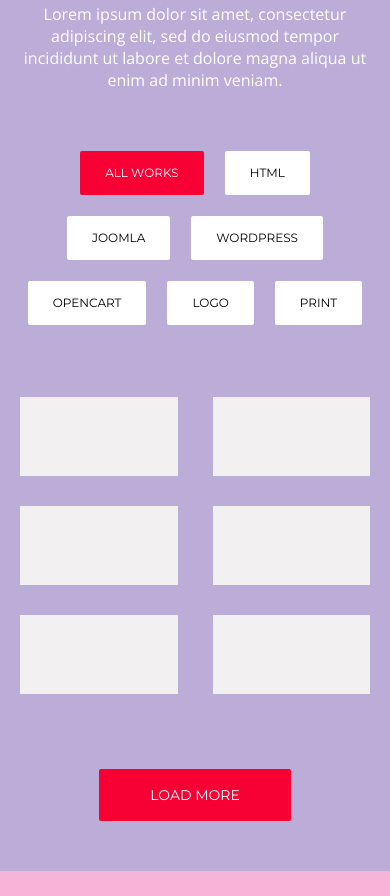
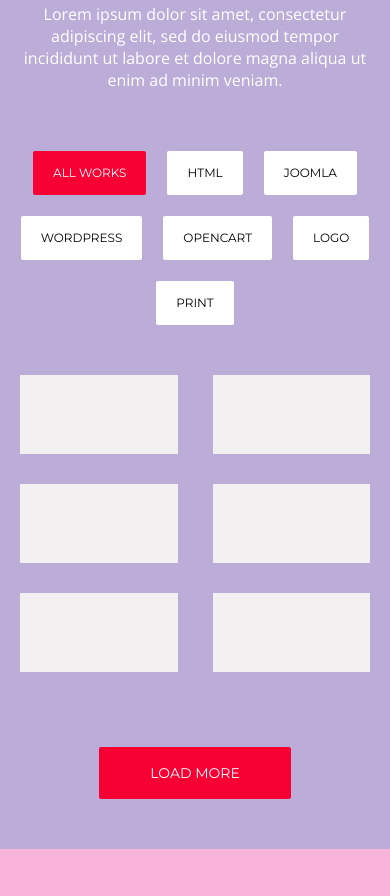
Before and after one commit to basit333/creative-portfolio, a plain HTML site: page index.html in a window 390 px wide. Shown: the part 10323-11219 px from the top of the page. Drawn offline with nearby package versions, Linux system fonts and the light colour scheme.

Commit message:
made some changes to the css

```diff
--- a/style.css
+++ b/style.css
@@ -1052,7 +1052,7 @@ img {
   display: inline-block;
   border: 0;
   background: var(--color-white);
-  color: var(var(--color-black));
+  color: var(--color-black);
   padding: 12px 25px;
   text-transform: uppercase;
   border-radius: 2px;
@@ -1990,6 +1990,14 @@ img {
     padding: 50px 0;
   }
 
+  .tab-btn {
+    padding: 12px 20px;
+  }
+
+  .facts__tabs-btns-container {
+    margin: 0 auto 50px auto;
+  }
+
   .price {
     padding: 50px 0 20px 0;
   }
```
